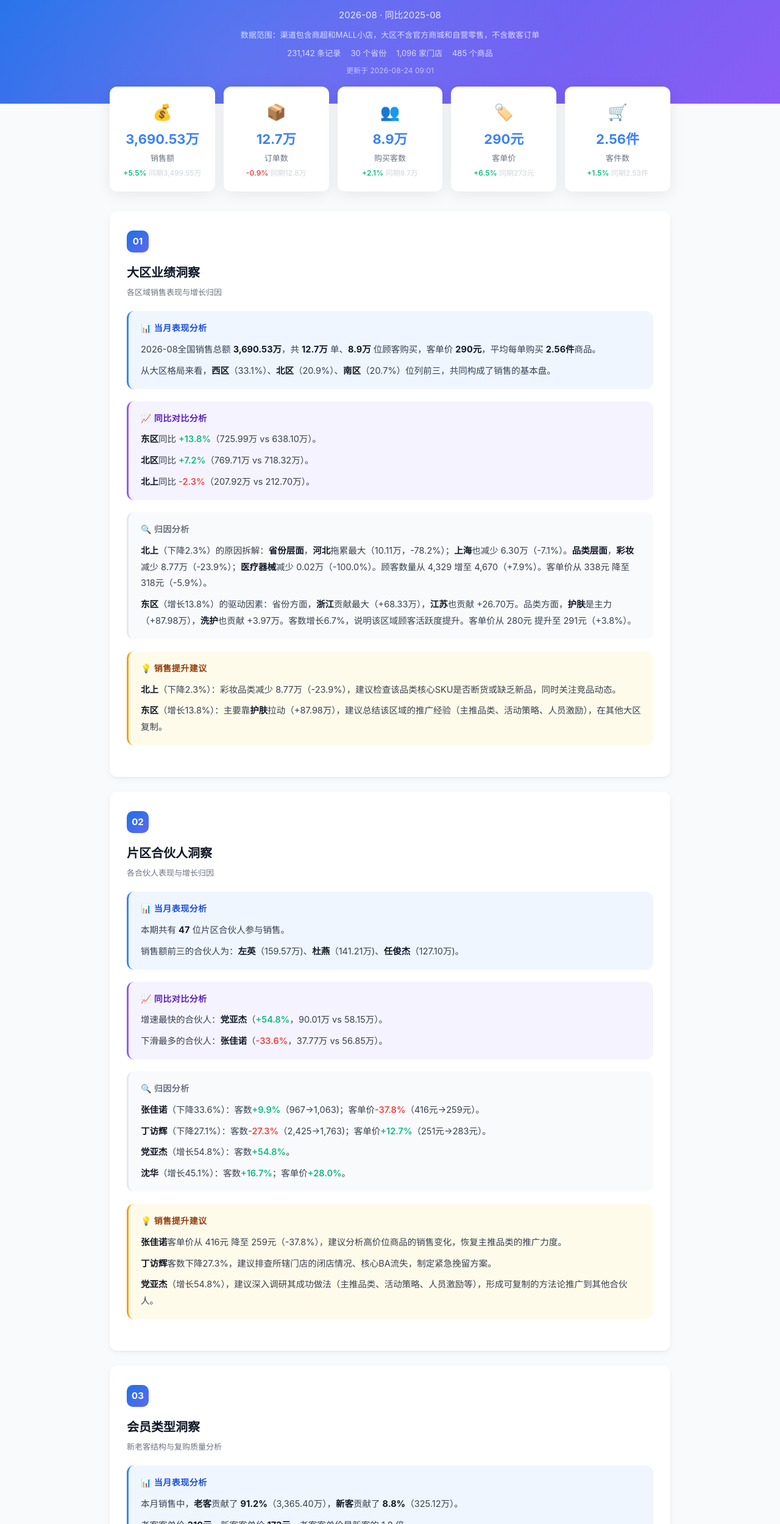
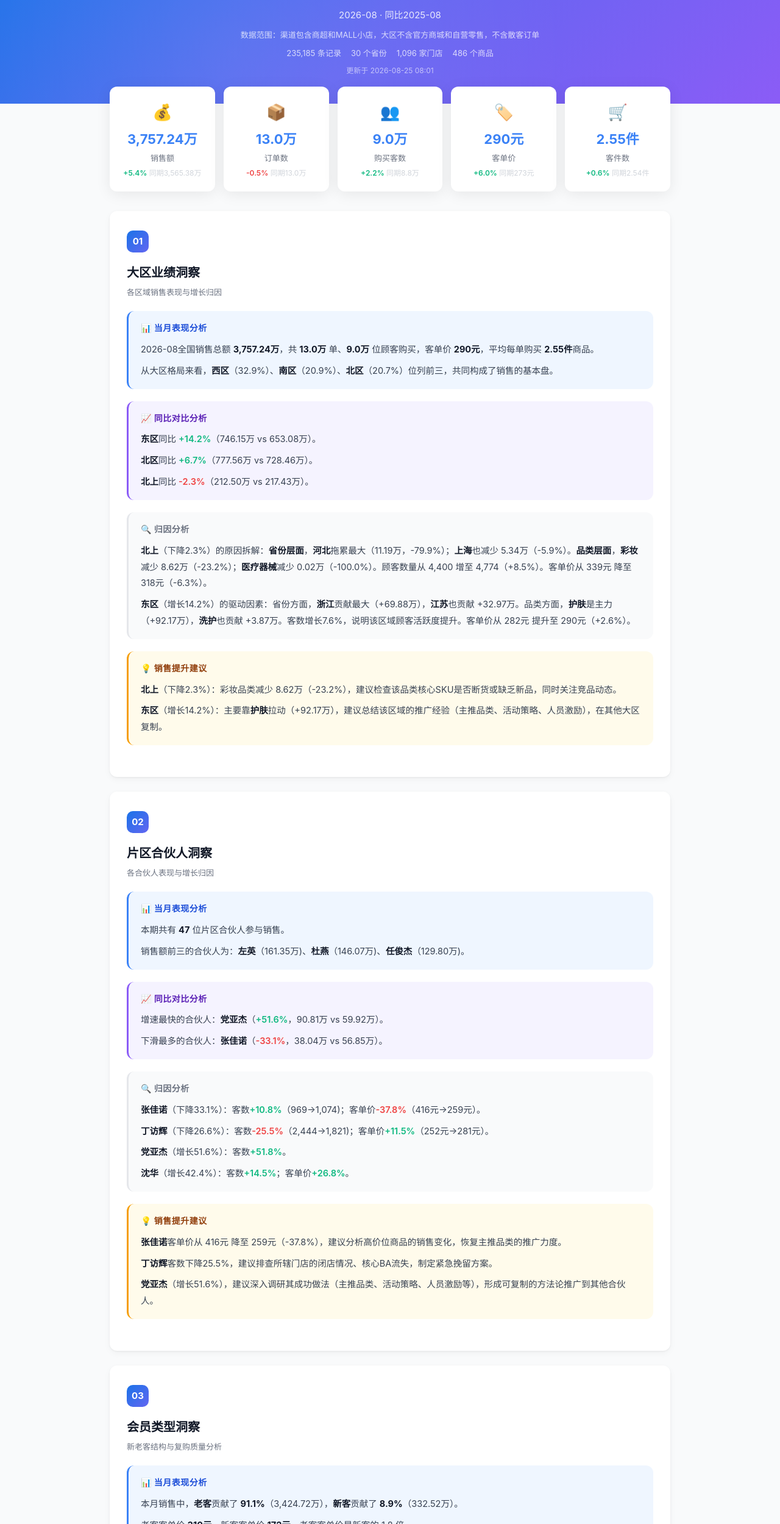
Before and after one commit to keanu666/report, a plain HTML site: page ai_sales_analysis.html in a window 1280 px wide. Shown: the part 101-2600 px from the top of the page at 61% size. Drawn offline with Linux system fonts and the light colour scheme.

Commit message:
每日报告更新 2026-08-25 08:01

```diff
--- a/ai_sales_analysis.html
+++ b/ai_sales_analysis.html
@@ -110,90 +110,90 @@ body { font-family: -apple-system, BlinkMacSystemFont, "Segoe UI", "PingFang SC"
         <p class="header-date">2026-08 · 同比2025-08</p>
         <p class="header-scope">数据范围：渠道包含商超和MALL小店，大区不含官方商城和自营零售，不含散客订单</p>
         <div class="header-meta">
-            <span>231,142 条记录</span>
+            <span>235,185 条记录</span>
             <span>30 个省份</span>
             <span>1,096 家门店</span>
-            <span>485 个商品</span>
+            <span>486 个商品</span>
         </div>
-        <p class="header-update">更新于 2026-08-24 09:01</p>
+        <p class="header-update">更新于 2026-08-25 08:01</p>
     </div>
 </div>
 <div class="container">
 <div class="kpi-row">
         <div class="kpi-card">
             <div class="kpi-icon">💰</div>
-            <div class="kpi-value">3,690.53万</div>
+            <div class="kpi-value">3,757.24万</div>
             <div class="kpi-label">销售额</div>
-            <div class="kpi-yoy"><span class="up">+5.5%</span> <span class="kpi-sub">同期3,499.55万</span></div>
+            <div class="kpi-yoy"><span class="up">+5.4%</span> <span class="kpi-sub">同期3,565.38万</span></div>
         </div>
         <div class="kpi-card">
             <div class="kpi-icon">📦</div>
-            <div class="kpi-value">12.7万</div>
+            <div class="kpi-value">13.0万</div>
             <div class="kpi-label">订单数</div>
-            <div class="kpi-yoy"><span class="down">-0.9%</span> <span class="kpi-sub">同期12.8万</span></div>
+            <div class="kpi-yoy"><span class="down">-0.5%</span> <span class="kpi-sub">同期13.0万</span></div>
         </div>
         <div class="kpi-card">
             <div class="kpi-icon">👥</div>
-            <div class="kpi-value">8.9万</div>
+            <div class="kpi-value">9.0万</div>
             <div class="kpi-label">购买客数</div>
-            <div class="kpi-yoy"><span class="up">+2.1%</span> <span class="kpi-sub">同期8.7万</span></div>
+            <div class="kpi-yoy"><span class="up">+2.2%</span> <span class="kpi-sub">同期8.8万</span></div>
         </div>
         <div class="kpi-card">
             <div class="kpi-icon">🏷️</div>
             <div class="kpi-value">290元</div>
             <div class="kpi-label">客单价</div>
-            <div class="kpi-yoy"><span class="up">+6.5%</span> <span class="kpi-sub">同期273元</span></div>
+            <div class="kpi-yoy"><span class="up">+6.0%</span> <span class="kpi-sub">同期273元</span></div>
         </div>
         <div class="kpi-card">
             <div class="kpi-icon">🛒</div>
-            <div class="kpi-value">2.56件</div>
+            <div class="kpi-value">2.55件</div>
             <div class="kpi-label">客件数</div>
-            <div class="kpi-yoy"><span class="up">+1.5%</span> <span class="kpi-sub">同期2.53件</span></div>
+            <div class="kpi-yoy"><span class="up">+0.6%</span> <span class="kpi-sub">同期2.54件</span></div>
         </div></div>
 
 <section class="section">
     <div class="section-num">01</div>
     <h2>大区业绩洞察</h2>
     <p class="section-desc">各区域销售表现与增长归因</p>
-    <div class="narrative"><h3>📊 当月表现分析</h3><p>2026-08全国销售总额 <strong>3,690.53万</strong>，共 <strong>12.7万</strong> 单、<strong>8.9万</strong> 位顾客购买，客单价 <strong>290元</strong>，平均每单购买 <strong>2.56件</strong>商品。</p><p>从大区格局来看，<strong>西区</strong>（33.1%）、<strong>北区</strong>（20.9%）、<strong>南区</strong>（20.7%）位列前三，共同构成了销售的基本盘。</p></div>
-    <div class="narrative"><h3>📈 同比对比分析</h3><p><strong>东区</strong>同比 <strong><span class="up">+13.8%</span></strong>（725.99万 vs 638.10万）。</p><p><strong>北区</strong>同比 <strong><span class="up">+7.2%</span></strong>（769.71万 vs 718.32万）。</p><p><strong>北上</strong>同比 <strong><span class="down">-2.3%</span></strong>（207.92万 vs 212.70万）。</p></div>
-    <div class="narrative"><h3>🔍 归因分析</h3><p><strong>北上</strong>（下降2.3%）的原因拆解：<strong>省份层面</strong>，<strong>河北</strong>拖累最大（10.11万，-78.2%）；<strong>上海</strong>也减少 6.30万（-7.1%）。<strong>品类层面</strong>，<strong>彩妆</strong>减少 8.77万（-23.9%）；<strong>医疗器械</strong>减少 0.02万（-100.0%）。顾客数量从 4,329 增至 4,670（+7.9%）。客单价从 338元 降至 318元（-5.9%）。</p><p><strong>东区</strong>（增长13.8%）的驱动因素：省份方面，<strong>浙江</strong>贡献最大（+68.33万），<strong>江苏</strong>也贡献 +26.70万。品类方面，<strong>护肤</strong>是主力（+87.98万），<strong>洗护</strong>也贡献 +3.97万。客数增长6.7%，说明该区域顾客活跃度提升。客单价从 280元 提升至 291元（+3.8%）。</p></div>
-    <div class="narrative"><h3>💡 销售提升建议</h3><p><strong>北上</strong>（下降2.3%）：彩妆品类减少 8.77万（-23.9%），建议检查该品类核心SKU是否断货或缺乏新品，同时关注竞品动态。</p><p><strong>东区</strong>（增长13.8%）：主要靠<strong>护肤</strong>拉动（+87.98万），建议总结该区域的推广经验（主推品类、活动策略、人员激励），在其他大区复制。</p></div>
+    <div class="narrative"><h3>📊 当月表现分析</h3><p>2026-08全国销售总额 <strong>3,757.24万</strong>，共 <strong>13.0万</strong> 单、<strong>9.0万</strong> 位顾客购买，客单价 <strong>290元</strong>，平均每单购买 <strong>2.55件</strong>商品。</p><p>从大区格局来看，<strong>西区</strong>（32.9%）、<strong>南区</strong>（20.9%）、<strong>北区</strong>（20.7%）位列前三，共同构成了销售的基本盘。</p></div>
+    <div class="narrative"><h3>📈 同比对比分析</h3><p><strong>东区</strong>同比 <strong><span class="up">+14.2%</span></strong>（746.15万 vs 653.08万）。</p><p><strong>北区</strong>同比 <strong><span class="up">+6.7%</span></strong>（777.56万 vs 728.46万）。</p><p><strong>北上</strong>同比 <strong><span class="down">-2.3%</span></strong>（212.50万 vs 217.43万）。</p></div>
+    <div class="narrative"><h3>🔍 归因分析</h3><p><strong>北上</strong>（下降2.3%）的原因拆解：<strong>省份层面</strong>，<strong>河北</strong>拖累最大（11.19万，-79.9%）；<strong>上海</strong>也减少 5.34万（-5.9%）。<strong>品类层面</strong>，<strong>彩妆</strong>减少 8.62万（-23.2%）；<strong>医疗器械</strong>减少 0.02万（-100.0%）。顾客数量从 4,400 增至 4,774（+8.5%）。客单价从 339元 降至 318元（-6.3%）。</p><p><strong>东区</strong>（增长14.2%）的驱动因素：省份方面，<strong>浙江</strong>贡献最大（+69.88万），<strong>江苏</strong>也贡献 +32.97万。品类方面，<strong>护肤</strong>是主力（+92.17万），<strong>洗护</strong>也贡献 +3.87万。客数增长7.6%，说明该区域顾客活跃度提升。客单价从 282元 提升至 290元（+2.6%）。</p></div>
+    <div class="narrative"><h3>💡 销售提升建议</h3><p><strong>北上</strong>（下降2.3%）：彩妆品类减少 8.62万（-23.2%），建议检查该品类核心SKU是否断货或缺乏新品，同时关注竞品动态。</p><p><strong>东区</strong>（增长14.2%）：主要靠<strong>护肤</strong>拉动（+92.17万），建议总结该区域的推广经验（主推品类、活动策略、人员激励），在其他大区复制。</p></div>
 </section>
 
 <section class="section">
     <div class="section-num">02</div>
     <h2>片区合伙人洞察</h2>
     <p class="section-desc">各合伙人表现与增长归因</p>
-    <div class="narrative"><h3>📊 当月表现分析</h3><p>本期共有 <strong>47</strong> 位片区合伙人参与销售。</p><p>销售额前三的合伙人为：<strong>左英</strong>（159.57万)、<strong>杜燕</strong>（141.21万)、<strong>任俊杰</strong>（127.10万)。</p></div>
-    <div class="narrative"><h3>📈 同比对比分析</h3><p>增速最快的合伙人：<strong>党亚杰</strong>（<span class="up">+54.8%</span>，90.01万 vs 58.15万）。</p><p>下滑最多的合伙人：<strong>张佳诺</strong>（<span class="down">-33.6%</span>，37.77万 vs 56.85万）。</p></div>
-    <div class="narrative"><h3>🔍 归因分析</h3><p><strong>张佳诺</strong>（下降33.6%）：客数<span class="up">+9.9%</span>（967→1,063)；客单价<span class="down">-37.8%</span>（416元→259元）。</p><p><strong>丁访辉</strong>（下降27.1%）：客数<span class="down">-27.3%</span>（2,425→1,763)；客单价<span class="up">+12.7%</span>（251元→283元）。</p><p><strong>党亚杰</strong>（增长54.8%）：客数<span class="up">+54.8%</span>。</p><p><strong>沈华</strong>（增长45.1%）：客数<span class="up">+16.7%</span>；客单价<span class="up">+28.0%</span>。</p></div>
-    <div class="narrative"><h3>💡 销售提升建议</h3><p><strong>张佳诺</strong>客单价从 416元 降至 259元（-37.8%），建议分析高价位商品的销售变化，恢复主推品类的推广力度。</p><p><strong>丁访辉</strong>客数下降27.3%，建议排查所辖门店的闭店情况、核心BA流失，制定紧急挽留方案。</p><p><strong>党亚杰</strong>（增长54.8%），建议深入调研其成功做法（主推品类、活动策略、人员激励等），形成可复制的方法论推广到其他合伙人。</p></div>
+    <div class="narrative"><h3>📊 当月表现分析</h3><p>本期共有 <strong>47</strong> 位片区合伙人参与销售。</p><p>销售额前三的合伙人为：<strong>左英</strong>（161.35万)、<strong>杜燕</strong>（146.07万)、<strong>任俊杰</strong>（129.80万)。</p></div>
+    <div class="narrative"><h3>📈 同比对比分析</h3><p>增速最快的合伙人：<strong>党亚杰</strong>（<span class="up">+51.6%</span>，90.81万 vs 59.92万）。</p><p>下滑最多的合伙人：<strong>张佳诺</strong>（<span class="down">-33.1%</span>，38.04万 vs 56.85万）。</p></div>
+    <div class="narrative"><h3>🔍 归因分析</h3><p><strong>张佳诺</strong>（下降33.1%）：客数<span class="up">+10.8%</span>（969→1,074)；客单价<span class="down">-37.8%</span>（416元→259元）。</p><p><strong>丁访辉</strong>（下降26.6%）：客数<span class="down">-25.5%</span>（2,444→1,821)；客单价<span class="up">+11.5%</span>（252元→281元）。</p><p><strong>党亚杰</strong>（增长51.6%）：客数<span class="up">+51.8%</span>。</p><p><strong>沈华</strong>（增长42.4%）：客数<span class="up">+14.5%</span>；客单价<span class="up">+26.8%</span>。</p></div>
+    <div class="narrative"><h3>💡 销售提升建议</h3><p><strong>张佳诺</strong>客单价从 416元 降至 259元（-37.8%），建议分析高价位商品的销售变化，恢复主推品类的推广力度。</p><p><strong>丁访辉</strong>客数下降25.5%，建议排查所辖门店的闭店情况、核心BA流失，制定紧急挽留方案。</p><p><strong>党亚杰</strong>（增长51.6%），建议深入调研其成功做法（主推品类、活动策略、人员激励等），形成可复制的方法论推广到其他合伙人。</p></div>
 </section>
 
 <section class="section">
     <div class="section-num">03</div>
     <h2>会员类型洞察</h2>
     <p class="section-desc">新老客结构与复购质量分析</p>
-    <div class="narrative"><h3>📊 当月表现分析</h3><p>本月销售中，<strong>老客</strong>贡献了 <strong>91.2%</strong>（3,365.40万），<strong>新客</strong>贡献了 <strong>8.8%</strong>（325.12万）。</p><p>老客客单价 <strong>310元</strong>，新客客单价 <strong>173元</strong>，老客客单价是新客的 1.8 倍。</p><p>老客客件数 <strong>2.69件</strong>，新客客件数 <strong>1.82件</strong>。</p></div>
-    <div class="narrative"><h3>📈 同比对比分析</h3><p>老客同比 <strong><span class="up">+11.7%</span></strong>（3,365.40万 vs 3,012.50万）。</p><p>新客同比 <strong><span class="down">-33.2%</span></strong>（325.12万 vs 487.06万）。</p></div>
-    <div class="narrative"><h3>🔍 归因分析</h3><p>新客同比 <strong><span class="down">-33.2%</span></strong>，深层原因：新客招募数量从 2.2万 降至 1.7万（-25.7%），招新力度不足是核心原因。品类方面，新客购买减少最多的品类为：<strong>护肤</strong>（减少123.32万）、<strong>彩妆</strong>（减少34.89万）。去年新客主要购买：护肤（387.27万）、彩妆（73.38万）、面膜（23.37万）；今年变为：护肤（263.95万）、彩妆（38.49万）、面膜（16.32万）。</p><p>老客同比 <strong><span class="up">+11.7%</span></strong>：客数<span class="up">+8.3%</span>；客单价<span class="up">+4.4%</span>。</p></div>
-    <div class="narrative"><h3>💡 销售提升建议</h3><p>新客同比下降33.2%（客数从 2.2万 降至 1.7万） 护肤品类减少 123.32万（-31.8%），建议针对新客推出该品类的体验装或首购优惠；彩妆品类减少 34.89万（-47.5%），建议针对新客推出该品类的体验装或首购优惠 建议加大新客首单礼、体验装派发的投入力度。</p><p>老客复购活跃（客数从 6.8万 增至 7.4万），建议加强老客专属运营（会员等级权益、生日礼、积分兑换），进一步放大老客价值。</p></div>
+    <div class="narrative"><h3>📊 当月表现分析</h3><p>本月销售中，<strong>老客</strong>贡献了 <strong>91.1%</strong>（3,424.72万），<strong>新客</strong>贡献了 <strong>8.9%</strong>（332.52万）。</p><p>老客客单价 <strong>310元</strong>，新客客单价 <strong>172元</strong>，老客客单价是新客的 1.8 倍。</p><p>老客客件数 <strong>2.68件</strong>，新客客件数 <strong>1.81件</strong>。</p></div>
+    <div class="narrative"><h3>📈 同比对比分析</h3><p>老客同比 <strong><span class="up">+11.6%</span></strong>（3,424.72万 vs 3,069.79万）。</p><p>新客同比 <strong><span class="down">-32.9%</span></strong>（332.52万 vs 495.59万）。</p></div>
+    <div class="narrative"><h3>🔍 归因分析</h3><p>新客同比 <strong><span class="down">-32.9%</span></strong>，深层原因：新客招募数量从 2.3万 降至 1.7万（-24.9%），招新力度不足是核心原因。品类方面，新客购买减少最多的品类为：<strong>护肤</strong>（减少124.52万）、<strong>彩妆</strong>（减少34.98万）。去年新客主要购买：护肤（394.38万）、彩妆（73.89万）、面膜（24.17万）；今年变为：护肤（269.85万）、彩妆（38.91万）、面膜（17.04万）。</p><p>老客同比 <strong><span class="up">+11.6%</span></strong>：客数<span class="up">+8.3%</span>；客单价<span class="up">+4.0%</span>。</p></div>
+    <div class="narrative"><h3>💡 销售提升建议</h3><p>新客同比下降32.9%（客数从 2.3万 降至 1.7万） 护肤品类减少 124.52万（-31.6%），建议针对新客推出该品类的体验装或首购优惠；彩妆品类减少 34.98万（-47.3%），建议针对新客推出该品类的体验装或首购优惠 建议加大新客首单礼、体验装派发的投入力度。</p><p>老客复购活跃（客数从 6.9万 增至 7.5万），建议加强老客专属运营（会员等级权益、生日礼、积分兑换），进一步放大老客价值。</p></div>
 </section>
 
 <section class="section">
     <div class="section-num">04</div>
     <h2>商品洞察</h2>
     <p class="section-desc">品类表现、系列趋势与爆款分析</p>
-    <div class="narrative"><h3>📊 当月表现分析</h3><p>从品类结构来看，<strong>护肤</strong>（82.1%）、<strong>彩妆</strong>（12.7%）、<strong>面膜</strong>（4.3%）构成主力品类。</p><p>系列层面，<strong>铂金胶原系列</strong>（824.45万)、<strong>金钻微雕系列</strong>（696.29万)、<strong>雪肌追光系列</strong>（368.85万)位列前三。</p><p>单品爆款方面，<strong>三重胶原全脸淡纹次抛精华液1.2mL×30支</strong>（157.09万)、<strong>雪肌追光四件套(洁水乳精)</strong>（120.89万)、<strong>铂金胶原修护紧塑精华液50mL</strong>（115.81万)销售额最高。</p></div>
-    <div class="narrative"><h3>📈 同比对比分析</h3><p><strong>护肤</strong>表现最好，同比 <strong><span class="up">+7.8%</span></strong>（3,028.33万 vs 2,809.56万）。</p><p><strong>面膜</strong>下滑最严重，同比 <strong><span class="down">-10.1%</span></strong>（159.56万 vs 177.47万）。</p><p>系列层面，<strong>铂金胶原系列</strong>表现突出（<span class="up">+82.6%</span>）。</p><p><strong>凝时鲜颜系列</strong>下滑明显（<span class="down">-79.0%</span>）。</p></div>
-    <div class="narrative"><h3>🔍 归因分析</h3><p><strong>面膜</strong>（下降10.1%）的驱动因素：顾客从 2.1万 降至 1.3万（-39.0%）；客单价从 80元 提升至 109元（+37.6%）；客件数<span class="down">-27.1%</span>。</p><p><strong>彩妆</strong>（下降2.9%）的驱动因素：顾客从 3.6万 降至 3.4万（-5.4%）；客单价从 115元 提升至 120元（+4.5%）；客件数<span class="up">+6.9%</span>。</p><p><strong>护肤</strong>（增长7.8%）的驱动因素：顾客<span class="up">+3.0%</span>；客单价从 272元 提升至 284元（+4.5%）。</p><p>单品层面，<strong>铂金胶原修护三件套(水霜精)</strong>增长最猛（<span class="up">+2205.1%</span>），金额从 3.32万 增至 76.45万。</p><p><strong>凝时鲜颜肌活精华抗皱四件套(水乳精眼)</strong>下滑幅度大（<span class="down">-69.2%</span>），金额从 103.01万 降至 31.69万。</p></div>
-    <div class="narrative"><h3>💡 销售提升建议</h3><p><strong>面膜</strong>顾客流失39.0%，建议排查核心SKU是否断货或缺乏新品，同时针对该品类顾客开展定向促销。</p><p><strong>凝时鲜颜肌活精华抗皱四件套(水乳精眼)</strong>（下降69.2%）（金额从 103.01万 降至 31.69万），建议检查：①是否断货或库存不足；②是否有竞品替代；③是否需要调整定价或清仓处理。</p><p><strong>铂金胶原修护三件套(水霜精)</strong>（增长2205.1%），建议确保库存充足、优化陈列位置，同时围绕该单品打造连带销售组合。</p></div>
+    <div class="narrative"><h3>📊 当月表现分析</h3><p>从品类结构来看，<strong>护肤</strong>（82.0%）、<strong>彩妆</strong>（12.7%）、<strong>面膜</strong>（4.4%）构成主力品类。</p><p>系列层面，<strong>铂金胶原系列</strong>（836.56万)、<strong>金钻微雕系列</strong>（708.57万)、<strong>雪肌追光系列</strong>（376.25万)位列前三。</p><p>单品爆款方面，<strong>三重胶原全脸淡纹次抛精华液1.2mL×30支</strong>（157.96万)、<strong>雪肌追光四件套(洁水乳精)</strong>（123.26万)、<strong>铂金胶原修护紧塑精华液50mL</strong>（117.28万)销售额最高。</p></div>
+    <div class="narrative"><h3>📈 同比对比分析</h3><p><strong>护肤</strong>表现最好，同比 <strong><span class="up">+7.8%</span></strong>（3,082.17万 vs 2,859.59万）。</p><p><strong>面膜</strong>下滑最严重，同比 <strong><span class="down">-11.0%</span></strong>（163.89万 vs 184.24万）。</p><p>系列层面，<strong>铂金胶原系列</strong>表现突出（<span class="up">+81.6%</span>）。</p><p><strong>凝时鲜颜系列</strong>下滑明显（<span class="down">-78.9%</span>）。</p></div>
+    <div class="narrative"><h3>🔍 归因分析</h3><p><strong>面膜</strong>（下降11.0%）的驱动因素：顾客从 2.2万 降至 1.3万（-39.5%）；客单价从 80元 提升至 110元（+37.2%）；客件数<span class="down">-27.1%</span>。</p><p><strong>彩妆</strong>（下降2.9%）的驱动因素：顾客从 3.6万 降至 3.4万（-5.0%）；客单价从 116元 提升至 120元（+3.8%）；客件数<span class="up">+6.6%</span>。</p><p><strong>护肤</strong>（增长7.8%）的驱动因素：顾客<span class="up">+3.2%</span>；客单价从 273元 提升至 284元（+4.0%）。</p><p>单品层面，<strong>铂金胶原修护三件套(水霜精)</strong>增长最猛（<span class="up">+1464.9%</span>），金额从 4.98万 增至 77.90万。</p><p><strong>凝时鲜颜肌活精华抗皱四件套(水乳精眼)</strong>下滑幅度大（<span class="down">-69.7%</span>），金额从 106.46万 降至 32.21万。</p></div>
+    <div class="narrative"><h3>💡 销售提升建议</h3><p><strong>面膜</strong>顾客流失39.5%，建议排查核心SKU是否断货或缺乏新品，同时针对该品类顾客开展定向促销。</p><p><strong>凝时鲜颜肌活精华抗皱四件套(水乳精眼)</strong>（下降69.7%）（金额从 106.46万 降至 32.21万），建议检查：①是否断货或库存不足；②是否有竞品替代；③是否需要调整定价或清仓处理。</p><p><strong>铂金胶原修护三件套(水霜精)</strong>（增长1464.9%），建议确保库存充足、优化陈列位置，同时围绕该单品打造连带销售组合。</p></div>
 </section>
 </div>
 <div class="footer">
     <p>📝 基于 2026-08 自然堂零售销售明细数据 | 同比对比2025-08</p>
-    <p>最后更新: 2026-08-24 09:01</p>
+    <p>最后更新: 2026-08-25 08:01</p>
 </div>
 </body>
 </html>
```
